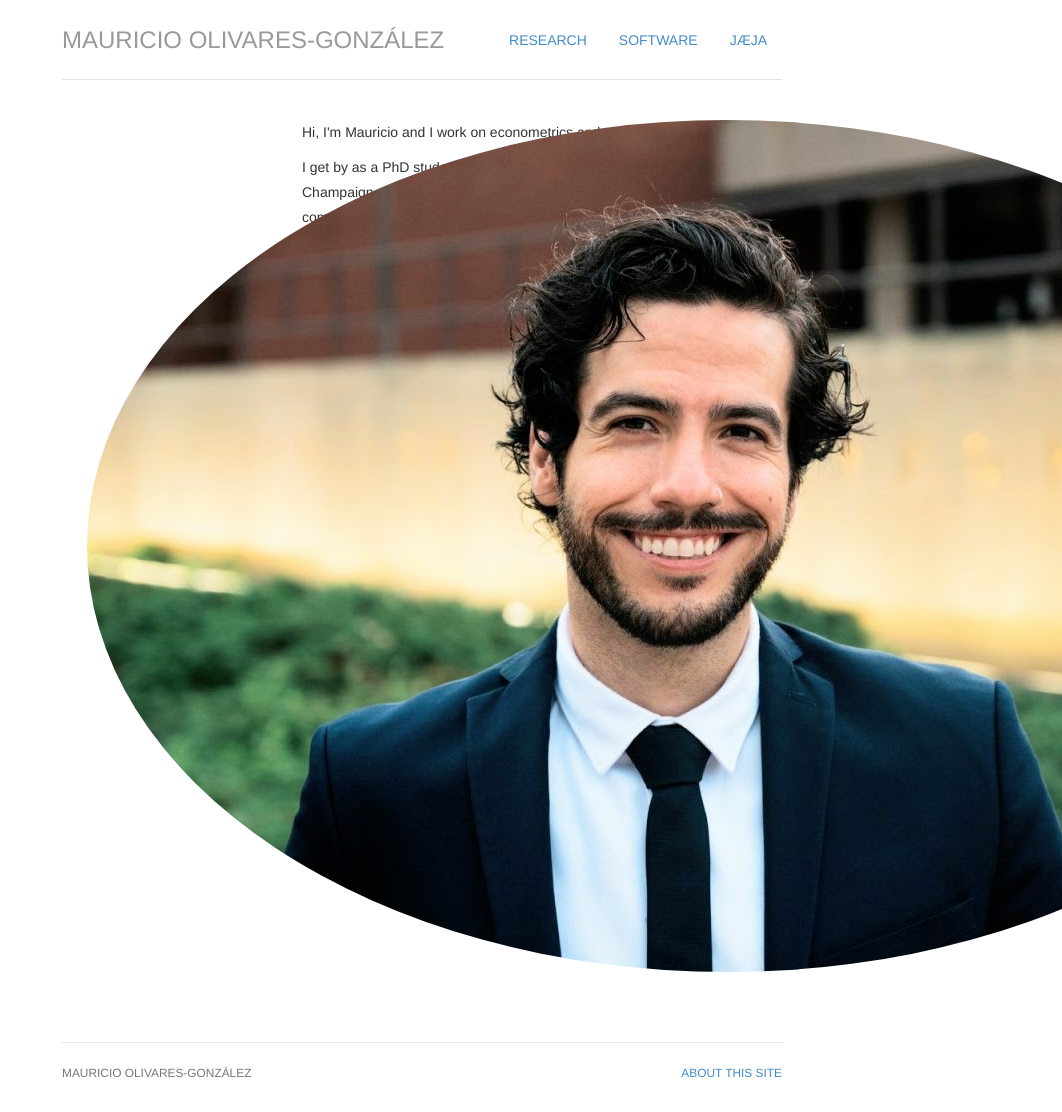
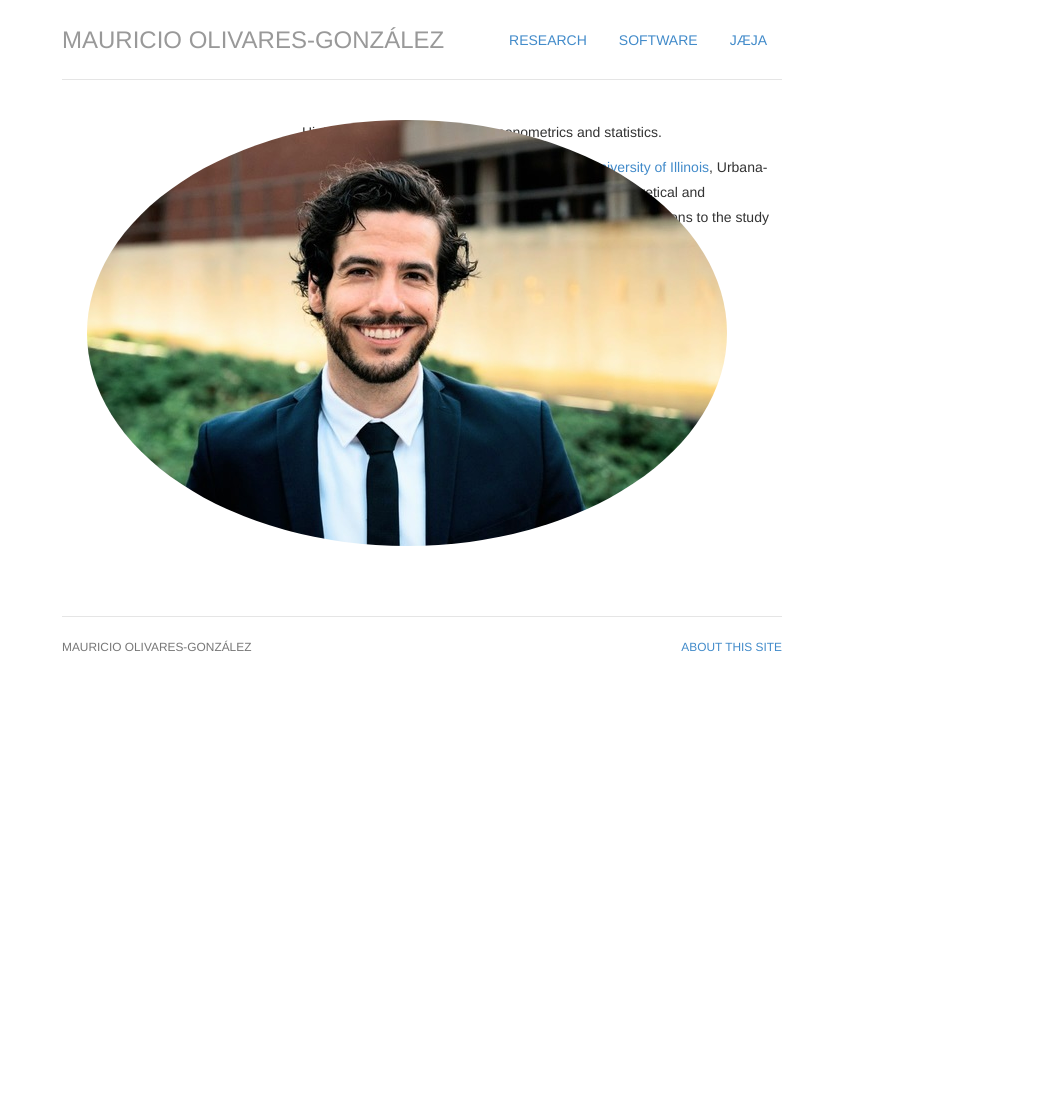
Before and after one commit to mauolivares/mauolivares.github.io, a Jekyll site: the page built from index.html, in a window 1280 px wide. Shown: the whole page, without its empty margins (218-1280 px from the left). Built offline with Jekyll 4.4.1, drawn with Linux system fonts in a browser that asks for light colours; after the commit the page ends 900 px from its top, so only the background shows below that.

Commit message:
profile pic

```diff
--- a/index.html
+++ b/index.html
@@ -10,7 +10,7 @@ description: Mauricio Olivares is a 5th year PhD student in Economics at the Uni
 <!-- <div class="jumbotron"> -->
 <div class="row marketing">
 	<div class="col-sm-4">
-	<img  class="img-circle avatar" alt="Mauricio Olivares" src="img/mau_2020.jpg" align="left" , hspace="10px">
+	<img  class="img-circle avatar" alt="Mauricio Olivares" src="img/mau_2020_50.jpg" align="left" , hspace="10px">
 	</div>
 	<div>
 	<p> Hi, I'm <span itemprop="name">Mauricio</span> and I work on econometrics and statistics.</p>
```
Also changed, not shown: img/mau_2020_50.jpg (added).
